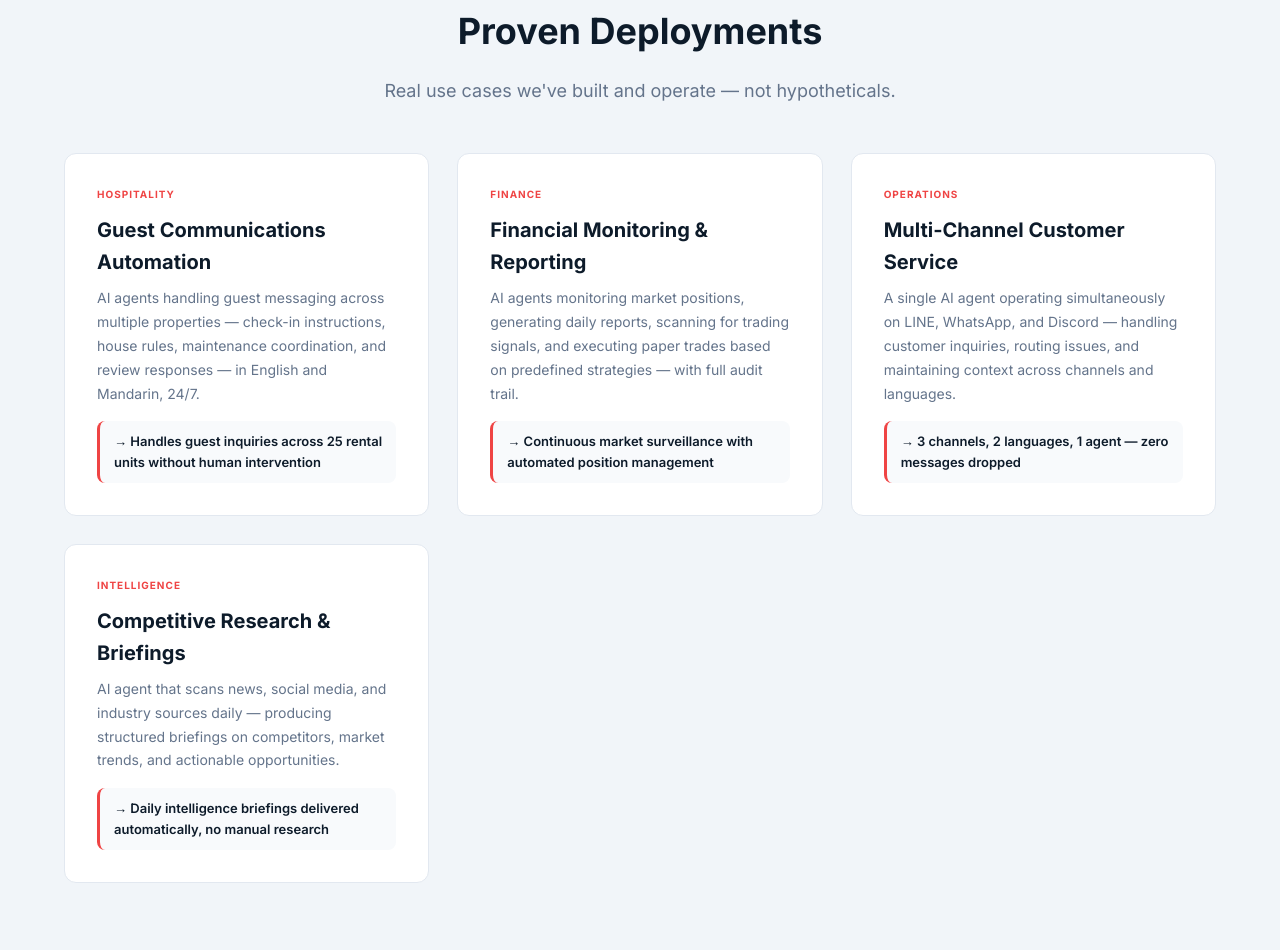
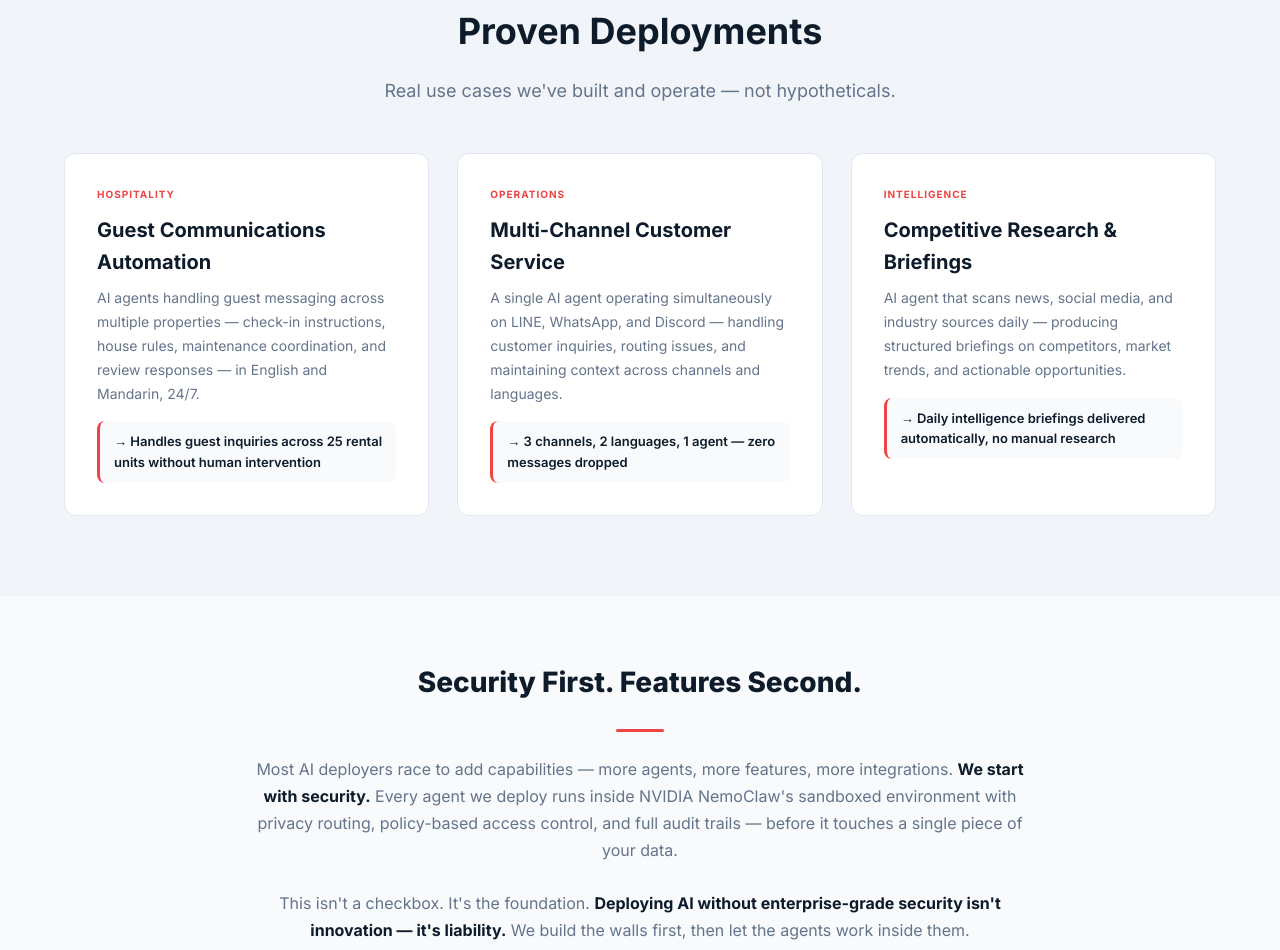
Before and after one commit to CloseForge-org/operatordeploy, a plain HTML site: page index.html in a window 1280 px wide. Shown: the part 2920-3870 px from the top of the page. Drawn offline with Linux system fonts and the light colour scheme.

Commit message:
Remove financial monitoring proven deployment from EN and ZH

```diff
--- a/index.html
+++ b/index.html
@@ -429,12 +429,6 @@
           <div class="proven-result">→ Handles guest inquiries across 25 rental units without human intervention</div>
         </div>
         <div class="proven-card">
-          <div class="proven-label">Finance</div>
-          <h3>Financial Monitoring &amp; Reporting</h3>
-          <div class="proven-desc">AI agents monitoring market positions, generating daily reports, scanning for trading signals, and executing paper trades based on predefined strategies — with full audit trail.</div>
-          <div class="proven-result">→ Continuous market surveillance with automated position management</div>
-        </div>
-        <div class="proven-card">
           <div class="proven-label">Operations</div>
           <h3>Multi-Channel Customer Service</h3>
           <div class="proven-desc">A single AI agent operating simultaneously on LINE, WhatsApp, and Discord — handling customer inquiries, routing issues, and maintaining context across channels and languages.</div>
```
Also changed, not shown: zh.html (+0 -6 lines).
